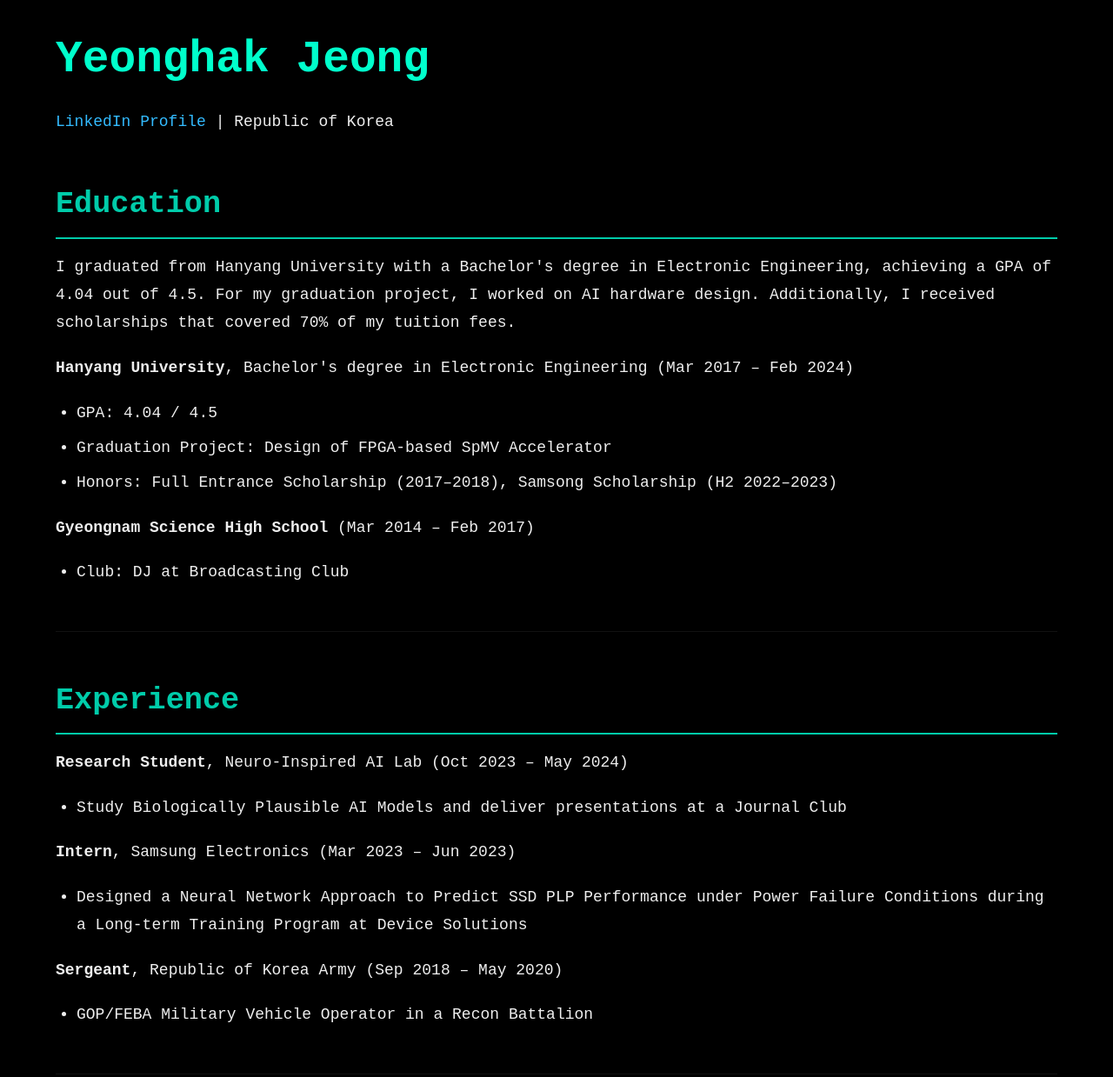
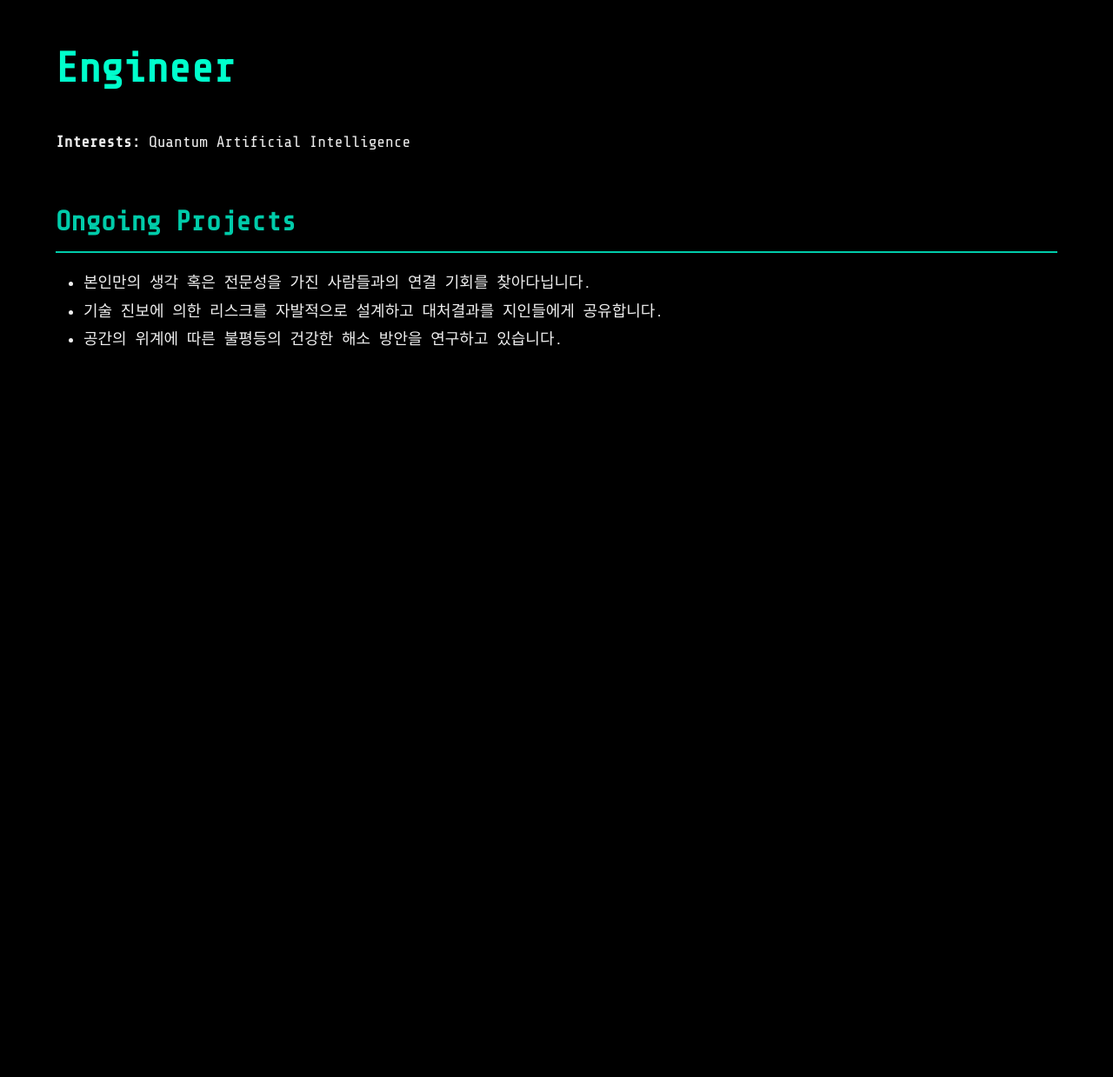
Before and after one commit to tigerhak/hello, a plain HTML site: page index.html in a window 1280 px wide. Shown: the part 60-1299 px from the top of the page at 87% size. After the commit the page ends 800 px from the top, so only its background shows below. Drawn offline with nearby package versions, Linux system fonts and the light colour scheme.

Commit message:
Update index.html

```diff
--- a/index.html
+++ b/index.html
@@ -4,119 +4,45 @@
   <meta charset="UTF-8" />
   <meta name="viewport" content="width=device-width, initial-scale=1.0" />
   <title>hello</title>
-
-  <link href="https://fonts.googleapis.com/css2?family=Fira+Mono&display=swap" rel="stylesheet" />
-
-
+  <link href="https://fonts.googleapis.com/css2?family=Share+Tech+Mono&display=swap" rel="stylesheet" />
   <style>
     body {
       background-color: #000;
       color: #eee;
       font-family: 'Share Tech Mono', monospace;
       margin: 0;
-      padding: 3rem 4rem;
+      padding: 4rem;
+      font-size: 18px;
       line-height: 1.8;
-      font-size: 18px;
     }
     h1 {
       color: #00ffcc;
-      font-size: 3.2rem;
-      margin-bottom: 0.5rem;
+      font-size: 3rem;
+      margin-bottom: 1.5rem;
     }
     h2 {
       color: #00ccaa;
-      font-size: 2.2rem;
+      font-size: 2rem;
       margin-top: 3rem;
       margin-bottom: 1rem;
       border-bottom: 2px solid #00ccaa;
       padding-bottom: 0.3rem;
     }
-    a {
-      color: #33bbff;
-      text-decoration: none;
-      transition: color 0.3s ease;
-    }
-    a:hover {
-      color: #66ddff;
-      text-decoration: underline;
-    }
-    section {
-      padding-bottom: 2rem;
-      border-bottom: 1px solid #111;
-    }
-    p, ul {
-      margin-top: 0.6rem;
-      margin-bottom: 1.2rem;
-    }
     ul {
-      padding-left: 1.5rem;
-    }
-    li {
-      margin-bottom: 0.5rem;
+      list-style-type: disc;
+      padding-left: 2rem;
     }
   </style>
 </head>
 <body>
-  <h1>Yeonghak Jeong</h1>
-  <p><a href="https://www.linkedin.com/in/tigerhak" target="_blank" rel="noopener noreferrer">LinkedIn Profile</a> | Republic of Korea</p>
+  <h1>Engineer</h1>
+  <p><strong>Interests:</strong> Quantum Artificial Intelligence</p>
 
-  <section>
-    <h2>Education</h2>
-    <p>I graduated from Hanyang University with a Bachelor's degree in Electronic Engineering, achieving a GPA of 4.04 out of 4.5. For my graduation project, I worked on AI hardware design. Additionally, I received scholarships that covered 70% of my tuition fees.
-    <p><strong>Hanyang University</strong>, Bachelor's degree in Electronic Engineering (Mar 2017 – Feb 2024)</p>
-    <ul>
-      <li>GPA: 4.04 / 4.5</li>
-      <li>Graduation Project: Design of FPGA-based SpMV Accelerator</li>
-      <li>Honors: Full Entrance Scholarship (2017–2018), Samsong Scholarship (H2 2022–2023)</li>
-    </ul>
-
-    <p><strong>Gyeongnam Science High School</strong> (Mar 2014 – Feb 2017)</p>
-    <ul>
-      <li>Club: DJ at Broadcasting Club</li>
-    </ul>
-  </section>
-
-  <section>
-    <h2>Experience</h2>
-    <p><strong>Research Student</strong>, Neuro-Inspired AI Lab (Oct 2023 – May 2024)</p>
-    <ul>
-      <li>Study Biologically Plausible AI Models and deliver presentations at a Journal Club</li>
-    </ul>
-
-    <p><strong>Intern</strong>, Samsung Electronics (Mar 2023 – Jun 2023)</p>
-    <ul>
-      <li>Designed a Neural Network Approach to Predict SSD PLP Performance under Power Failure Conditions during a Long-term Training Program at Device Solutions</li>
-    </ul>
-
-    <p><strong>Sergeant</strong>, Republic of Korea Army (Sep 2018 – May 2020)</p>
-    <ul>
-      <li>GOP/FEBA Military Vehicle Operator in a Recon Battalion</li>
-    </ul>
-  </section>
-
-  <section>
-    <h2>Volunteering</h2>
-    <p><strong>General Physics Tutoring for Freshmen</strong>, Hanyang University (Sep 2023 – Dec 2023)</p>
-    <ul>
-      <li>Taught Korean students in Dept. of Semiconductor Engineering and a Turkish student in School of Architecture</li>
-    </ul>
-  </section>
-
-  <section>
-    <h2>Skills & Languages</h2>
-    <ul>
-      <li>Soft Skills: Communication, Problem Solving, Teamwork</li>
-      <li>Technical Skills: Neural Networks, Embedded Systems, AI Research</li>
-      <li>Languages: English (Intermediate), Korean (Native)</li>
-    </ul>
-  </section>
-
-  <section>
-    <h2>Interests</h2>
-    <ul>
-      <li>Fields: AI, Semiconductors, Education, Culture & Arts, Child Welfare, Healthcare</li>
-      <li>Following: ZD Ventures, Daejanggan</li>
-    </ul>
-  </section>
+  <h2>Ongoing Projects</h2>
+  <ul>
+    <li>본인만의 생각 혹은 전문성을 가진 사람들과의 연결 기회를 찾아다닙니다.</li>
+    <li>기술 진보에 의한 리스크를 자발적으로 설계하고 대처결과를 지인들에게 공유합니다.</li>
+    <li>공간의 위계에 따른 불평등의 건강한 해소 방안을 연구하고 있습니다.</li>
+  </ul>
 </body>
 </html>
```
